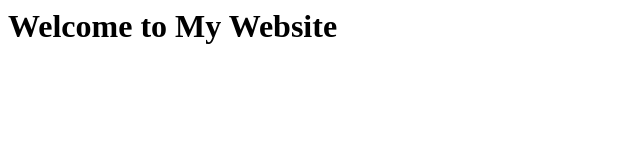
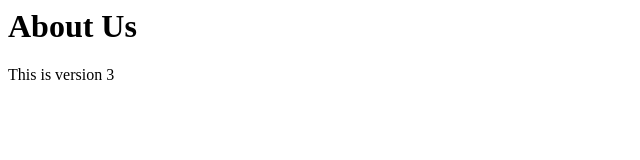
Before and after one commit to sukaimi/simple-website, a plain HTML site: page index.html in a window 1280 px wide. Shown: the whole page, without its empty margins (0-640 px from the left). Drawn offline with Linux system fonts and the light colour scheme.

Commit message:
Add About Us section

```diff
--- a/index.html
+++ b/index.html
@@ -1 +1 @@
-<h1>Welcome to My Website</h1>
+<h1>About Us</h1><p>This is version 3</p>
```
